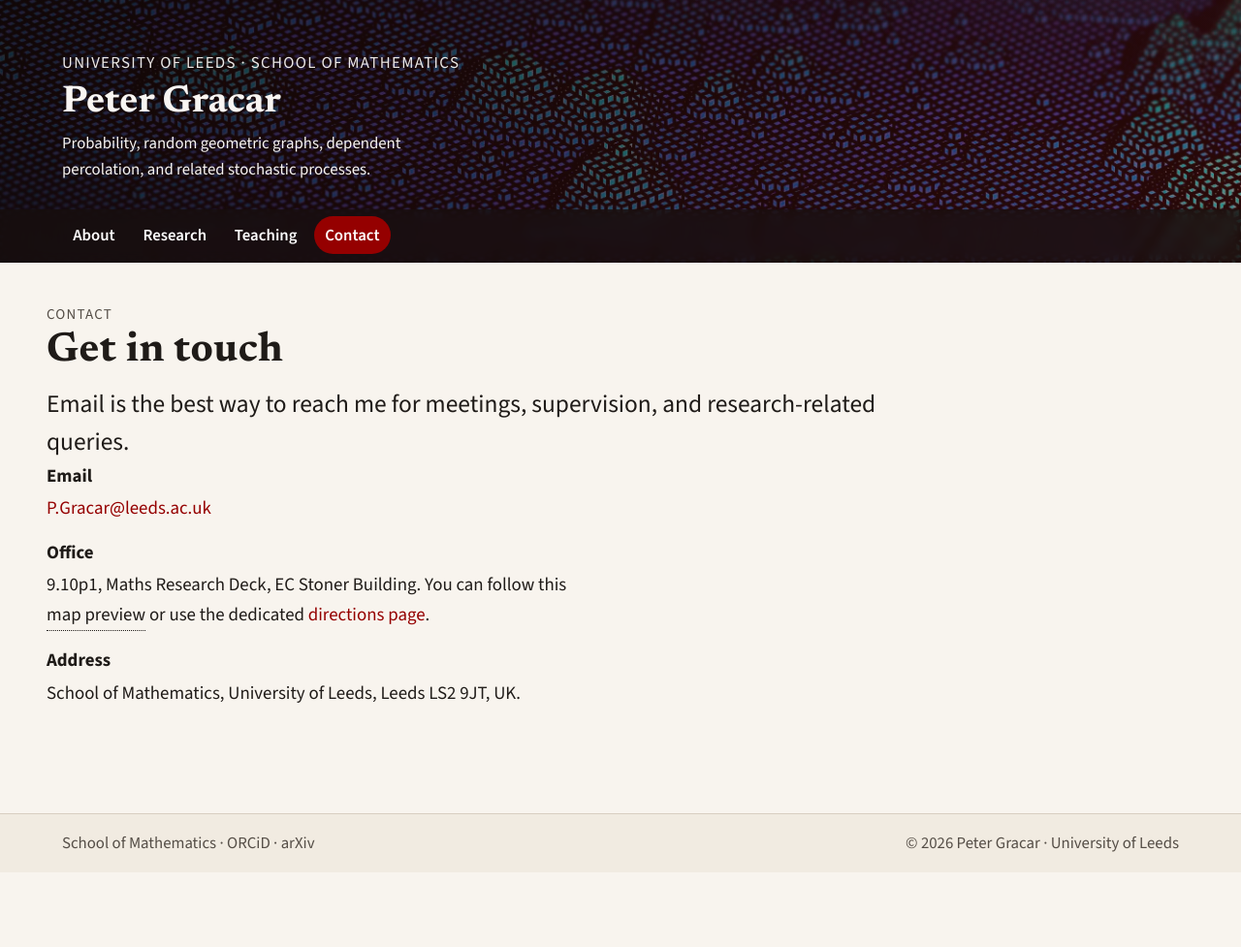
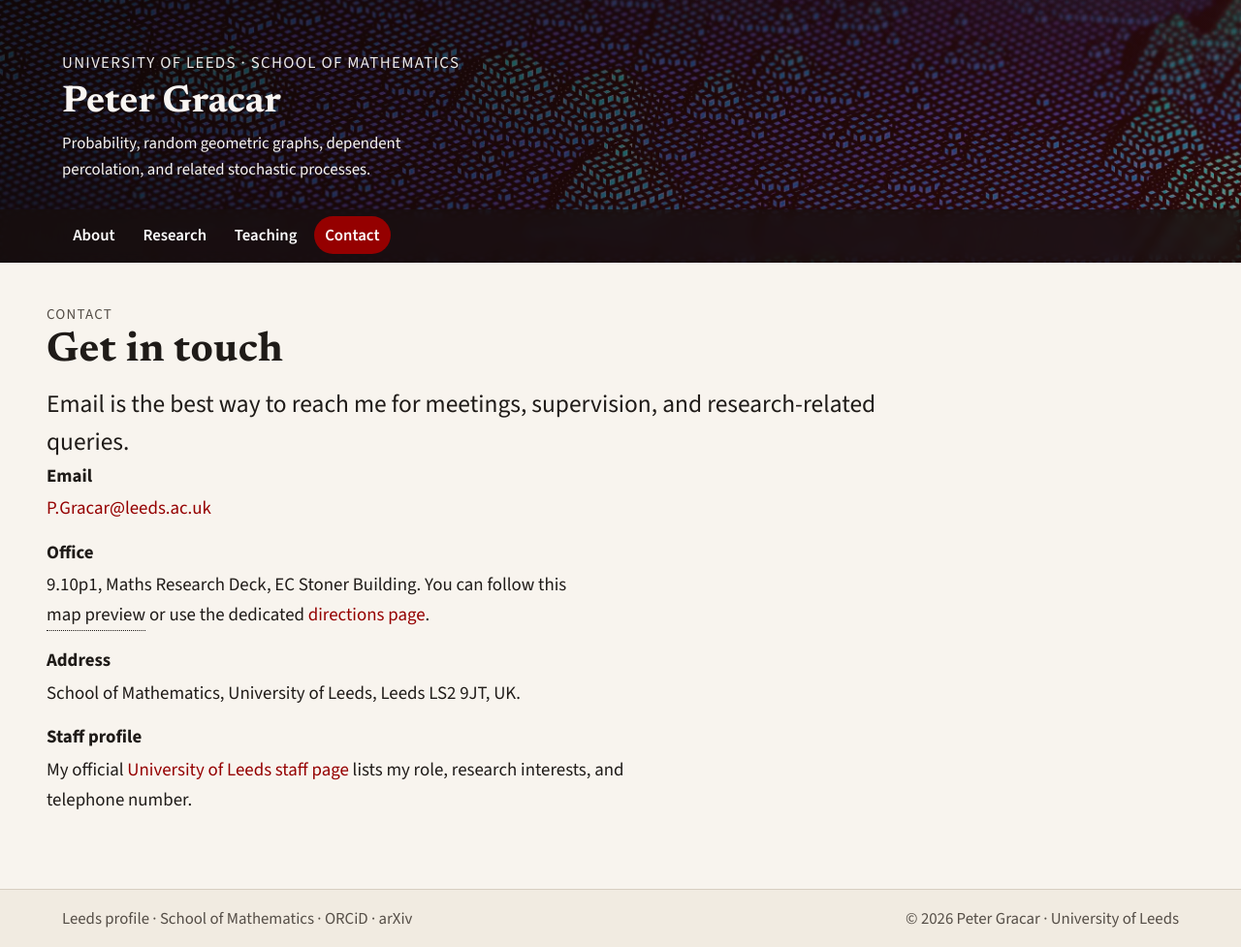
Before and after one commit to PeterGracar/PeterGracar.github.io, a Jekyll site: the page built from contact.html, in a window 1280 px wide. Shown: the whole page at 97% size. Built offline with Jekyll 4.4.1, drawn with Linux system fonts in a browser that asks for light colours; before the commit the page ends 900 px from its top, so only the background shows below that.

Commit message:
Link to University of Leeds staff profile
Add the official Leeds staff page to the site footer (alongside School of
Mathematics, ORCiD, and arXiv) and as a dedicated row on the contact page.

Co-Authored-By: Claude Opus 5 <noreply@anthropic.com>
Claude-Session: https://claude.ai/code/session_01EMyfv3L6tva5BWcoVUsAxC

```diff
--- a/_layouts/default.html
+++ b/_layouts/default.html
@@ -88,6 +88,7 @@
           <span class="pride-flag" aria-hidden="true">🏳️‍🌈</span>
           <span class="pride-toggle-label">Pride colours</span>
         </button>
+        <a href="https://eps.leeds.ac.uk/maths/staff/13156/dr-peter-gracar">Leeds profile</a> &middot;
         <a href="https://eps.leeds.ac.uk/maths">School of Mathematics</a> &middot;
         <a href="https://orcid.org/0000-0001-8340-8340">ORCiD</a> &middot;
         <a href="https://arxiv.org/a/gracar_p_1">arXiv</a>
--- a/contact.html
+++ b/contact.html
@@ -32,6 +32,10 @@ canonical: "https://gracar.org/contact.html"
           <dt>Address</dt>
           <dd>School of Mathematics, University of Leeds, Leeds LS2 9JT, UK.</dd>
         </div>
+        <div>
+          <dt>Staff profile</dt>
+          <dd>My official <a href="https://eps.leeds.ac.uk/maths/staff/13156/dr-peter-gracar">University of Leeds staff page</a> lists my role, research interests, and telephone number.</dd>
+        </div>
       </dl>
   	</section>
     </section>
```
Also changed, not shown: CLAUDE.md (+1 -1 lines).
